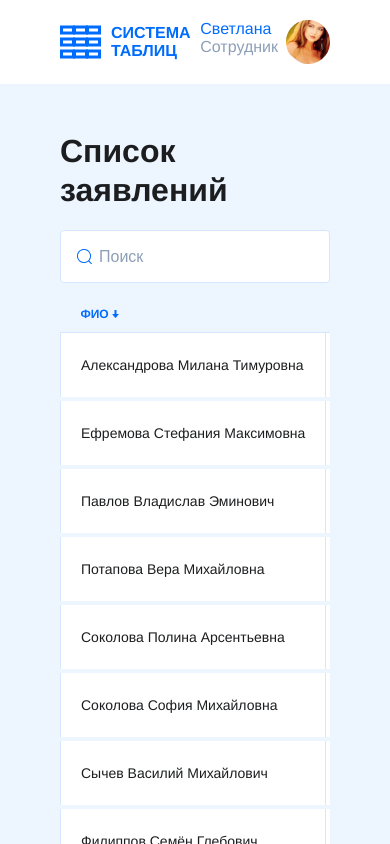
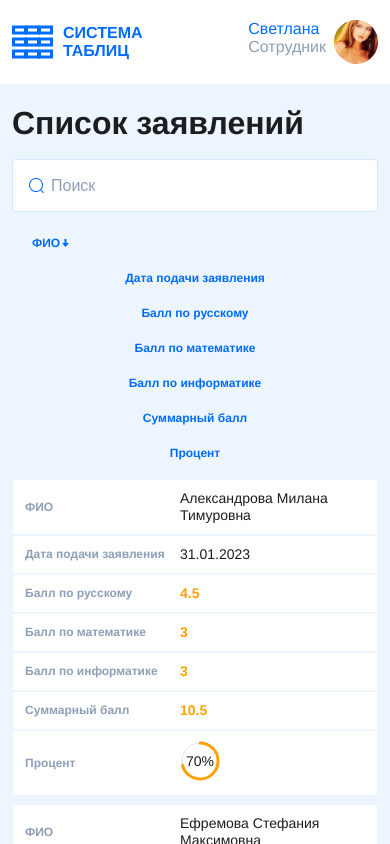
Before and after one commit to allbel/vue-appl, a Vue app: page / in a window 390 px wide. Shown: the top 844 px of the page. Built offline with nearby package versions, Linux system fonts and the light colour scheme; a web font is replaced by a local one.

Commit message:
mobile version

```diff
--- a/src/components/ApplicantsRow.vue
+++ b/src/components/ApplicantsRow.vue
@@ -1,20 +1,32 @@
 <template>
   <tr>
-    <td>{{applicant.name}}</td>
-    <td>{{applicant.date.split('-').reverse().join('.')}}</td>
-    <td :class="getTdClass(applicant.color)">
-      {{applicant.rus}}
+    <td>
+      <span>ФИО</span>
+      <span>{{applicant.name}}</span>
+    </td>
+    <td>
+      <span>Дата подачи заявления</span>
+      <span>{{applicant.date.split('-').reverse().join('.')}}</span>
     </td>
     <td :class="getTdClass(applicant.color)">
-      {{applicant.math}}
+      <span>Балл по русскому</span>
+      <span>{{applicant.rus}}</span>
     </td>
     <td :class="getTdClass(applicant.color)">
-      {{applicant.inf}}
+      <span>Балл по математике</span>
+      <span>{{applicant.math}}</span>
     </td>
     <td :class="getTdClass(applicant.color)">
-      {{applicant.sum}}
+      <span>Балл по информатике</span>
+      <span>{{applicant.inf}}</span>
+    </td>
+    <td :class="getTdClass(applicant.color)">
+      <span>Суммарный балл</span>
+      <span>{{applicant.sum}}</span>
     </td>
     <td>
+      <span>Процент</span>
+      <span>
         <div class="circle">
           <svg>
             <circle cx="20" cy="20" r="18"></circle>
@@ -27,6 +39,7 @@
             {{applicant.percent + '%'}}
           </div>
         </div>
+      </span>
     </td>
   </tr>
 </template>
@@ -75,10 +88,38 @@ td {
   border-bottom-width: 4px;
   border-bottom-color: $color-blue-super-light;
   @include normalText($color-black);
+
+  @media screen and (max-width: 767px) {
+    display: flex;
+    align-items: center;
+    border-bottom-width: 1px;
+    border-color: $color-blue-super-light;
+    padding: 10px 12px;
+  }
+
+  & span {
+    &:first-child {
+      display: none;
+      flex-basis: 155px;
+
+      @media screen and (max-width: 767px) {
+        display: inline-block;
+        @include captionBoldText($color-medium);
+      }
+    }
+    &:last-child {
+      flex-grow: 1;
+      width: 50%;
+    }
+  }
 }
 
 td:last-child {
   text-align: center;
+
+  @media screen and (max-width: 767px) {
+    text-align: left;
+  }
 }
 
 .green {
--- a/src/components/ApplicantsTable.vue
+++ b/src/components/ApplicantsTable.vue
@@ -229,11 +229,24 @@ export default {
 .table {
   text-align: center;
   border-collapse: collapse;
-  white-space: nowrap;
+
+  @media screen and (max-width: 767px) {
+    display: flex;
+    flex-direction: column;
+    gap: 8px;
+  }
+}
+
+tr {
+  @media screen and (max-width: 767px) {
+    display: flex;
+    flex-direction: column;
+  }
 }
 
 th {
   padding: 10px 20px;
+  white-space: nowrap;
   @include captionBoldText($color-blue);
 
   &:first-child {
@@ -241,9 +254,12 @@ th {
     width: 100%;
   }
 
-  & span:hover {
-    color: $color-blue-dark;
-    cursor: pointer;
+  & span {
+    position: relative;
+    &:hover {
+      color: $color-blue-dark;
+      cursor: pointer;
+    }
   }
 }
 
--- a/src/components/ArrowToggle.vue
+++ b/src/components/ArrowToggle.vue
@@ -1,6 +1,8 @@
 <template>
-  <img src="@/assets/arrow-bottom.png" alt="bottom" v-if="flag">
-  <img src="@/assets/arrow-top.png" alt="top" v-else>
+  <span class="arrows">
+    <img src="@/assets/arrow-bottom.png" alt="bottom" v-if="flag">
+    <img src="@/assets/arrow-top.png" alt="top" v-else>
+  </span>
 </template>
 
 <script>
@@ -9,3 +11,10 @@ export default {
   props: ['flag']
 }
 </script>
+
+<style lang="scss">
+.arrows {
+  position: absolute;
+  right: -9px;
+}
+</style>
--- a/src/components/ContentBox.vue
+++ b/src/components/ContentBox.vue
@@ -211,9 +211,21 @@ export default {
   padding: 48px 60px 60px;
   background-color: $color-blue-super-light;
 
+  @media screen and (max-width: 1366px) {
+    padding: 36px 40px 40px;
+  }
+
+  @media screen and (max-width: 767px) {
+    padding: 20px 12px 12px;
+  }
+
   & h1 {
     @include titleH1($color-black);
     margin-bottom: 20px;
+
+    @media screen and (max-width: 767px) {
+      margin-bottom: 16px;
+    }
   }
 }
 
--- a/src/components/HeaderTop.vue
+++ b/src/components/HeaderTop.vue
@@ -40,6 +40,14 @@ export default {
   padding: 20px 60px;
   background-color: $color-white;
 
+  @media screen and (max-width: 1366px) {
+    padding: 20px 40px;
+  }
+
+  @media screen and (max-width: 767px) {
+    padding: 20px 12px;
+  }
+
   .logo {
     display: flex;
     align-items: center;
```
Lines whose indentation alone changed are shown as unchanged.
